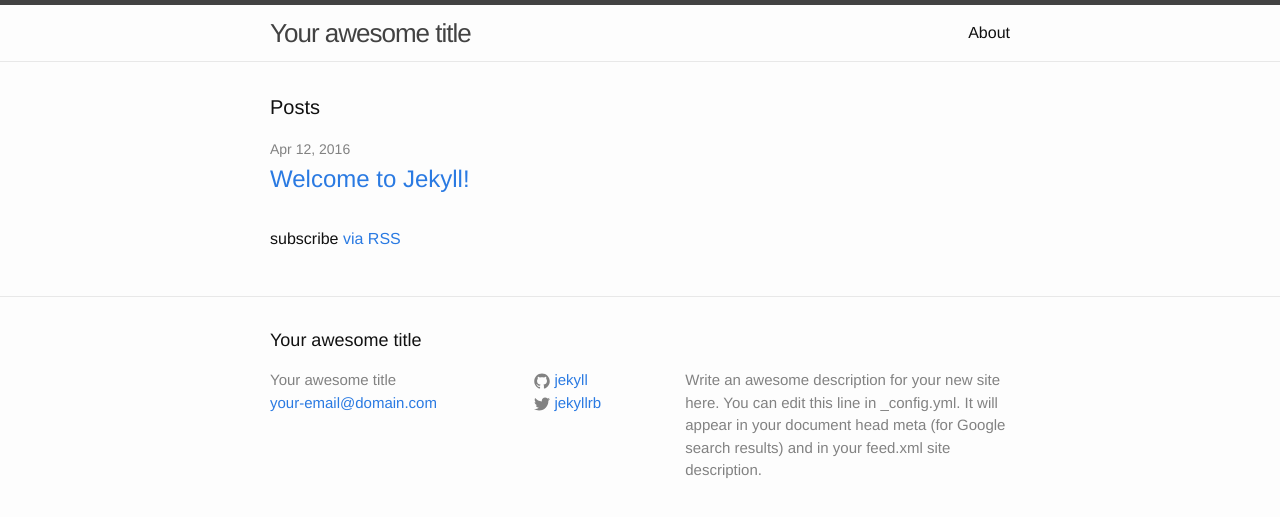
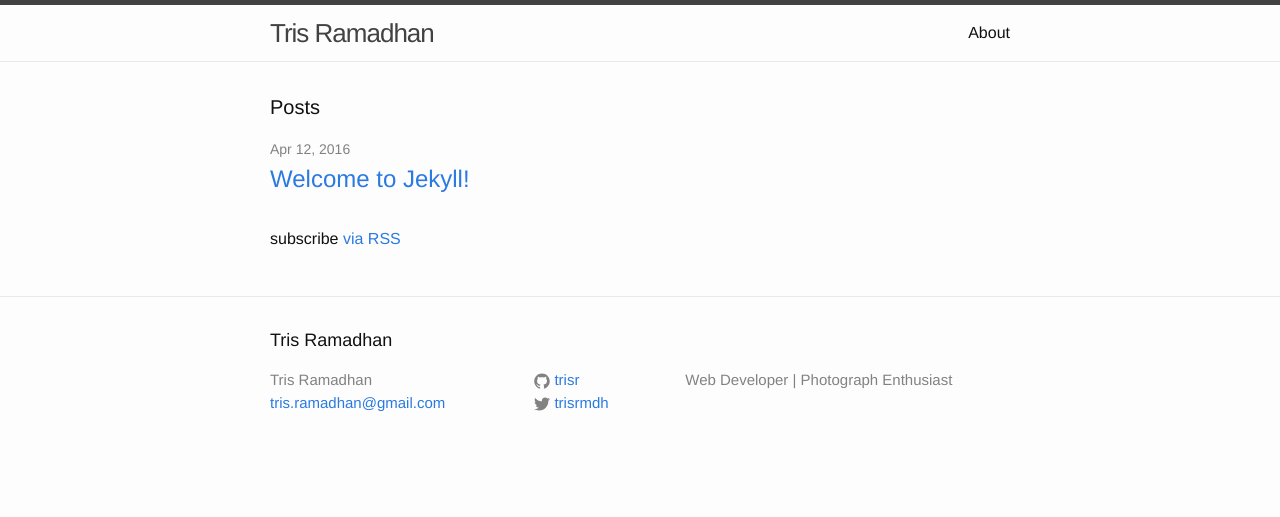
Before and after one commit to trisr/trisr.github.io, a Jekyll site: the page built from index.html, in a window 1280 px wide. Shown: the top 517 px of the page. Built offline with Jekyll 4.4.1, drawn with Linux system fonts in a browser that asks for light colours.

Commit message:
Config and favicon.

```diff
--- a/_config.yml
+++ b/_config.yml
@@ -6,16 +6,14 @@
 # 'jekyll serve'. If you change this file, please restart the server process.
 
 # Site settings
-title: Your awesome title
-email: your-email@domain.com
+title: Tris Ramadhan
+email: tris.ramadhan@gmail.com
 description: > # this means to ignore newlines until "baseurl:"
-  Write an awesome description for your new site here. You can edit this
-  line in _config.yml. It will appear in your document head meta (for
-  Google search results) and in your feed.xml site description.
+  Web Developer | Photograph Enthusiast
 baseurl: "" # the subpath of your site, e.g. /blog
-url: "http://yourdomain.com" # the base hostname & protocol for your site
-twitter_username: jekyllrb
-github_username:  jekyll
+url: "http://trisr.github.com" # the base hostname & protocol for your site
+twitter_username: trisrmdh
+github_username:  trisr
 
 # Build settings
 markdown: kramdown
```
Also changed, not shown: favicon.ico (added).
